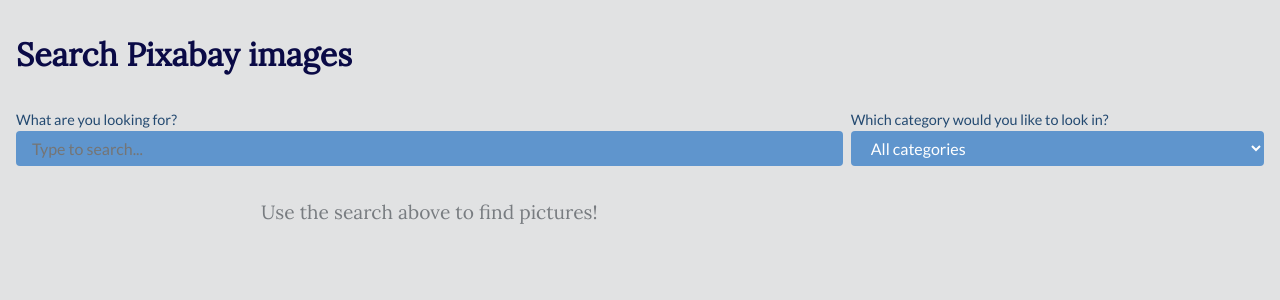
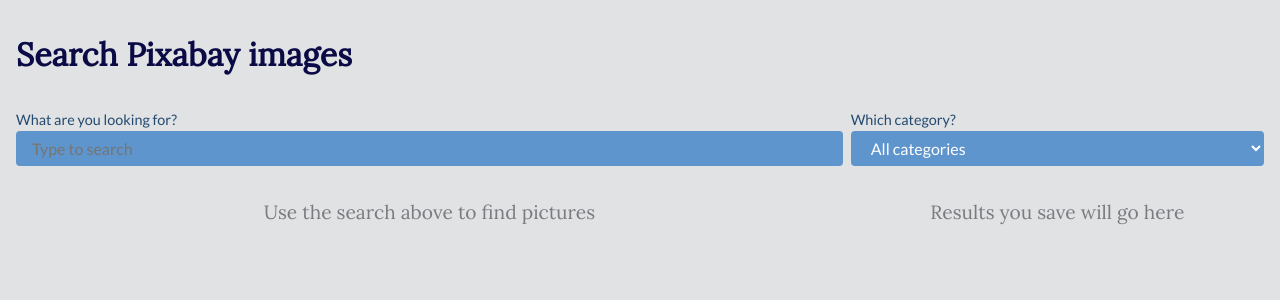
Before and after one commit to tchaflich/piccest, a React app: page / in a window 1280 px wide. Shown: the top 300 px of the page. Built offline with nearby package versions, Linux system fonts and the light colour scheme.

Commit message:
feature: UI tweaks
* blank state for saved result list (fixes #2, close #9)
* reducing length of select label (fixes #10)
* removed lots of punctuation from blank states, placeholders, etc

```diff
--- a/src/js/components/CategorySelect.js
+++ b/src/js/components/CategorySelect.js
@@ -34,7 +34,7 @@
 
 		return (
 			<div className="CategorySelect">
-				<label>Which category would you like to look in?</label>
+				<label>Which category?</label>
 				<select
 					value={this.props.searchCategory}
 					onChange={this.props.onUpdate}
--- a/src/js/components/SavedResultList.js
+++ b/src/js/components/SavedResultList.js
@@ -22,7 +22,7 @@
 	renderBlank() {
 		return (
 			<div className="blank">
-				{/* nothing? */}
+				Results you save will go here
 			</div>
 		);
 	}
--- a/src/js/components/SearchInput.js
+++ b/src/js/components/SearchInput.js
@@ -8,7 +8,7 @@
 	}
 
 	getPlaceholder() {
-		return 'Type to search...';
+		return 'Type to search';
 	}
 
 	render() {
--- a/src/js/components/SearchResultList.js
+++ b/src/js/components/SearchResultList.js
@@ -2,6 +2,7 @@
 import React, { Component } from 'react';
 
 import SearchResult from './SearchResult';
+import Pixabay from './../Pixabay';
 
 class SearchResultList extends Component {
 
@@ -22,15 +23,20 @@
 	}
 
 	shouldHaveResults() {
-		return this.props.query && !this.props.loading;
+		return (
+			// trimmed query exists
+			Pixabay.encodeQuery(this.props.query) &&
+			// not currently attempting to load results
+			!this.props.loading
+		);
 	}
 
 	renderBlank() {
 		let contents;
 		if (this.shouldHaveResults()) {
-			contents = 'No results, sorry.';
+			contents = 'No results, sorry';
 		} else {
-			contents = 'Use the search above to find pictures!'
+			contents = this.props.loading ? '' : 'Use the search above to find pictures'
 		}
 		return (
 			<div className="blank">
```
